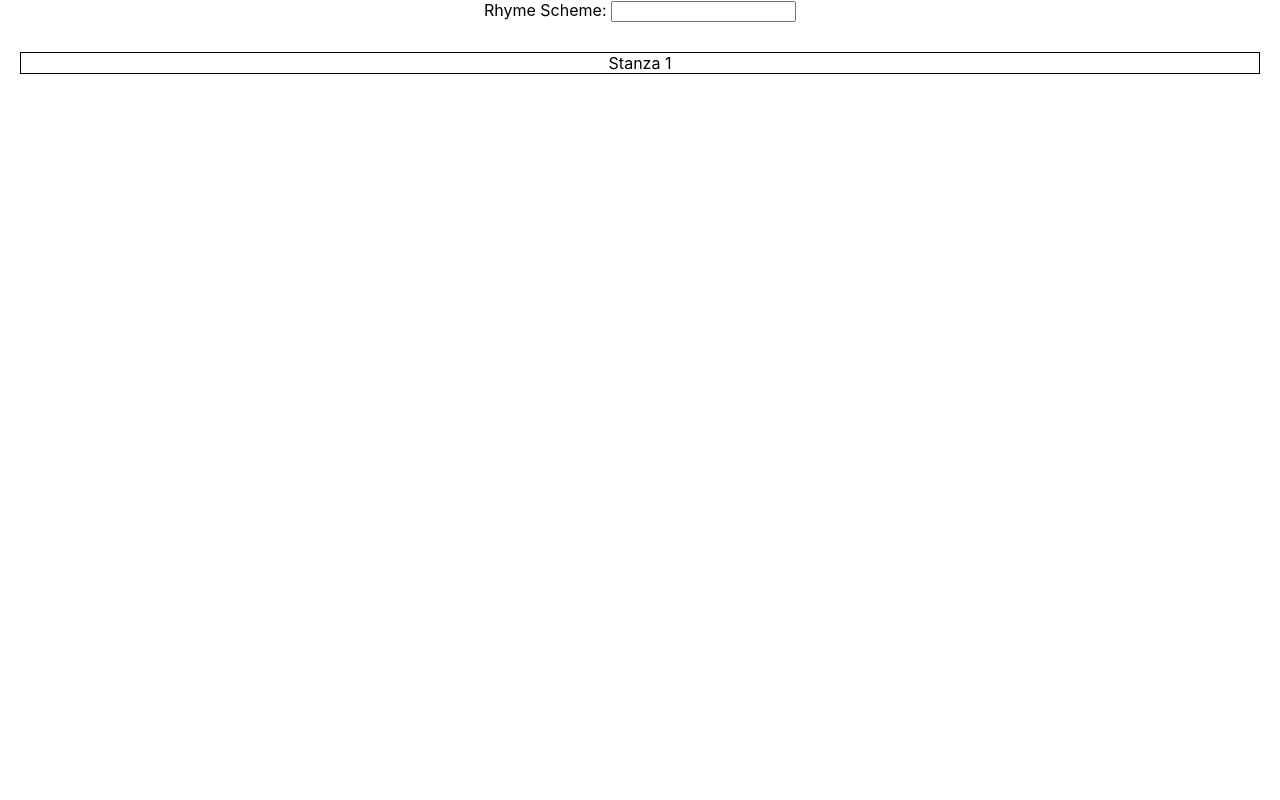
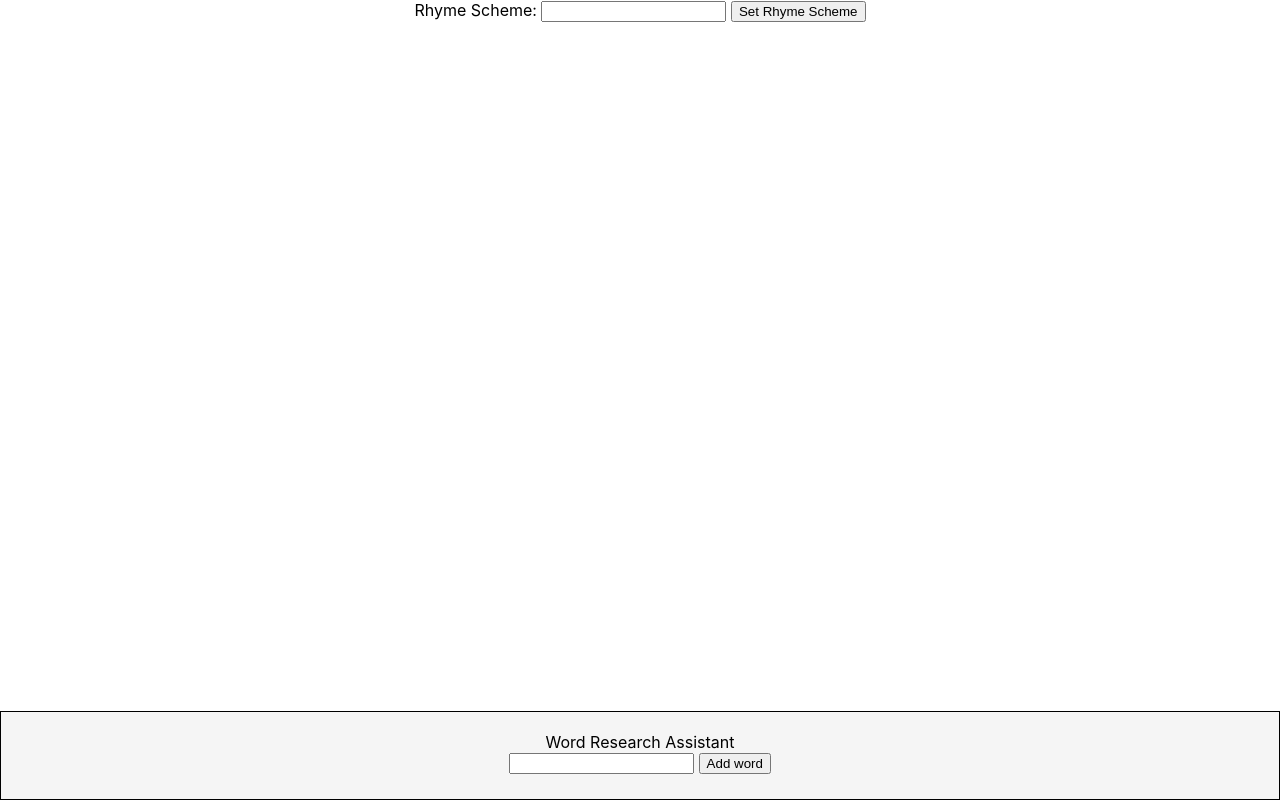
Before and after one commit to theredwillow/poem-generator, a React (Create React App) app: page / in a window 1280 px wide. Built offline with nearby package versions, Linux system fonts and the light colour scheme.

Commit message:
Major overhaul: Got API working

```diff
--- a/src/App.js
+++ b/src/App.js
@@ -1,13 +1,19 @@
 import React from 'react';
+import {PoemContextProvider} from "./Poem/context";
+import {ApiContextProvider} from "./Poem/api";
 import Poem from './Poem';
 import './App.css';
 
 
 function App() {
   return (
-    <div className="App">
-      <Poem />
-    </div>
+    <PoemContextProvider>
+      <ApiContextProvider>
+        <div className="App">
+          <Poem />
+        </div>
+      </ApiContextProvider>
+    </PoemContextProvider>
   );
 }
 
--- /dev/null
+++ b/src/Poem/Research/index.css
@@ -0,0 +1,39 @@
+.research {
+    border: 1px solid black;
+    position: fixed;
+    bottom: 0;
+    left: 0;
+    right: 0;
+    padding: 20px;
+    background-color: whitesmoke;
+}
+
+.words-display {
+    margin: 5px 0;
+}
+
+.words-display > * {
+    display: inline;
+    border: 1px solid black;
+    padding: 2.5px;
+    margin: 2.5px;
+    cursor: pointer;
+}
+
+.words-display > .active {
+    background-color: black;
+    color: white;
+    font-style: italic;
+}
+
+.data-display > .data {
+    margin: 5px 0;
+}
+
+.data > .title {
+    font-weight: bold;
+}
+
+.provided-by {
+    font-style: italic;
+}
--- /dev/null
+++ b/src/Poem/Research/index.jsx
@@ -0,0 +1,94 @@
+import React, { useContext, useState } from "react";
+import "./index.css";
+import { ApiContext } from "../api";
+
+const Research = () => {
+  const [input, setInput] = useState('');
+  const [searchWord, setSearchWord] = useState();
+  const {data, addWord, getRelatedWords, getRhymingWords, getSynonyms, getAntonyms} = useContext(ApiContext);
+  const results = data[searchWord];
+
+  const wordsDisplay = (
+    <div className="words-display">
+      {Object.keys(data).map(w => (
+        <button
+          key={w}
+          className={((w === searchWord) ? 'active' : 'inactive')}
+          onClick={() => setSearchWord((w === searchWord) ? '' : w)}
+        >
+          {w}
+        </button>
+      ))}
+    </div>
+  );
+
+  const buildSection = (title, func) => {
+    const titleLower = title.toLowerCase().replace(/ /g, '-');
+    return (
+      <div className={`data ${titleLower}`}>
+        <div className="title">{title}</div>
+        {(() => {
+          switch(results[titleLower]) {
+            case undefined:
+              return <button onClick={() => func(searchWord)}>Get {title}</button>;
+            case 'LOADING':
+              return 'Loading...';
+            case 'ERROR':
+                return (
+                  <>
+                    Sorry, there was an error. Try again?<br/>
+                    <button onClick={() => func(searchWord)}>Get {title}</button>
+                  </>
+                );
+            default:
+              return (results[titleLower].length) ? results[titleLower].join(", ") : "None found.";
+          }
+        })()}<br/>
+      </div>
+    );
+  };
+
+  let dataDisplay = '';
+  if (results) {
+    dataDisplay = (
+      <div className="data-display">
+        <div className="data definitions">
+          <div className="title">Definitions</div>
+          Examples<br/>
+        </div>
+
+        {buildSection('Related Words', getRelatedWords)}
+        {buildSection('Rhyming Words', getRhymingWords)}
+        {buildSection('Synonyms', getSynonyms)}
+        {buildSection('Antonyms', getAntonyms)}
+
+        <div className="provided-by">
+          Data provided by <a href="https://www.datamuse.com/">Datamuse</a>
+        </div>
+      </div>
+    );
+  }
+
+  const submitNewWord = () => { addWord(input); setInput(''); };
+  return (
+    <div className="research">
+      Word Research Assistant<br/>
+      <input
+        type="text"
+        name="research-word"
+        value={input}
+        onChange={(e) => setInput(e.target.value)}
+        onKeyPress={(e) => { if(e.key === "Enter") submitNewWord(); } }
+      />&nbsp;
+      <button
+        onClick={submitNewWord}
+      >
+        Add word
+      </button>
+      {wordsDisplay}
+      {dataDisplay}
+    </div>
+  );
+}
+
+export default Research;
--- /dev/null
+++ b/src/Poem/Scheme/index.jsx
@@ -0,0 +1,44 @@
+import React, { useContext, useState } from "react";
+import { PoemContext } from "../context";
+
+const Scheme = () => {
+  const {rhymeScheme, changeRhymeScheme} = useContext(PoemContext);
+  const [newRhymeScheme, setNewRhymeScheme] = useState(rhymeScheme);
+  const [editable, setEditable] = useState(true);
+
+  const setScheme = () => {
+    changeRhymeScheme(newRhymeScheme);
+    setEditable(false);
+  };
+
+  const editScheme = () => {
+    const isSure = window.confirm("Are you sure you want to edit the rhyme scheme? You could lose some of your work.");
+    if (isSure) {
+      setEditable(true);
+    }
+  }
+
+  const edit = (
+    <label>
+      Rhyme Scheme:&nbsp;
+      <input type="text" name="name" value={newRhymeScheme} onChange={(e) => setNewRhymeScheme(e.target.value)} />&nbsp;
+      <button onClick={e => setScheme()}>
+        Set Rhyme Scheme
+      </button>
+    </label>
+    // DEVNOTE Create sample poem display here
+  );
+
+  const view = (
+    <div>
+      Rhyme Scheme: {rhymeScheme}&nbsp;
+      <button onClick={() => editScheme()}>
+        Edit
+      </button>
+    </div>
+  );
+
+  return (editable) ? edit : view;
+}
+
+export default Scheme;
--- a/src/Poem/Stanza/Line/index.jsx
+++ b/src/Poem/Stanza/Line/index.jsx
@@ -1,13 +1,14 @@
 import React, { useContext } from "react";
-import PoemContext from "../../context";
+import { PoemContext } from "../../context";
 
-const Line = ({ line }) => {
-  const letters = useContext(PoemContext).letters;
-  const letterNumber = letters.indexOf(line) + 1 || "x";
-  return(
-    <div key={line} className={`line letter-${letterNumber}`}>
+const Line = ({ letter }) => {
+  const {letters} = useContext(PoemContext);
+  const letterNumber = letters.indexOf(letter) + 1 || "x";
+
+  return (
+    <div className={`line letter-${letterNumber}`}>
       <input type="text" />
-      <div className="line-letter">{line}</div>
+      <div className="line-letter">{letter}</div>
     </div>
   );
 };
--- a/src/Poem/Stanza/index.jsx
+++ b/src/Poem/Stanza/index.jsx
@@ -3,11 +3,14 @@ import Line from "./Line";
 
 const Stanza = ({ stanza, i }) => {
   const lines = stanza.split("");
-  const lineDisplays = lines.map(line => <Line line={line} />);
+  const lineDisplays = lines.map((letter, i) => <Line key={`line-${i}`} letter={letter} />);
   return (
-    <div key={stanza} className="stanza">
-      Stanza {i + 1}
-      {lineDisplays}
+    <div className="stanza">
+      Stanza {i + 1}<br/>
+      <div className="line-container">
+        {lineDisplays}
+      </div>
+      <textarea className="stanza-notes" rows={lines.length * 4} />
     </div>
   );
 };
--- /dev/null
+++ b/src/Poem/api.js
@@ -0,0 +1,62 @@
+import React, { createContext, useState } from "react";
+
+const defaultValues = {
+  data: {},
+  getWord: () => null
+}
+export const ApiContext = createContext(defaultValues);
+
+export const ApiContextProvider = (props) => {
+  const [data, setData] = useState({});
+
+  const fetchData = (code, usage, word) => {
+    // console.log(`https://api.datamuse.com/words?${code}=${word}`);
+    setData(
+      {
+        ...data,
+        [word]: {
+          ...data[word],
+          [usage]: 'LOADING'
+        }
+      }
+    )
+    // FIXME Escape characters?
+    fetch(`https://api.datamuse.com/words?${code}=${word}`)
+      .then(res => res.json())
+      .then((res) => {
+        setData(
+          {
+            ...data,
+            [word]: {
+              ...data[word],
+              [usage]: res.map(r => r.word)
+            }
+          }
+        )
+      })
+      .catch((err) => {
+        setData(
+          {
+            ...data,
+            [word]: {
+              ...data[word],
+              [usage]: 'ERROR'
+            }
+          }
+        )
+        console.log(err);
+      });
+  };
+
+  const addWord = (word) => setData({...data, [word]: {}});
+  const getRelatedWords = (word) => fetchData('ml', 'related-words', word);
+  const getRhymingWords = (word) => fetchData('rel_rhy', 'rhyming-words', word);
+  const getSynonyms = (word) => fetchData('rel_syn', 'synonyms', word);
+  const getAntonyms = (word) => fetchData('rel_ant', 'antonyms', word);
+
+  return (
+    <ApiContext.Provider value={{ data, addWord, getRelatedWords, getRhymingWords, getSynonyms, getAntonyms }}>
+      {props.children}
+    </ApiContext.Provider>
+  );
+};
--- a/src/Poem/context.jsx
+++ b/src/Poem/context.jsx
@@ -1,10 +1,30 @@
-import { createContext } from "react";
+import React, { createContext, useState } from "react";
 
-const defaultContext = {
-    rhymeScheme: "",
-    letters: []
+const defaultValues = {
+  rhymeScheme: "",
+  letters: [],
+  stanzas: [],
+  changeRhymeScheme: () => { }
+}
+export const PoemContext = createContext(defaultValues);
+
+export const PoemContextProvider = (props) => {
+  const [rhymeScheme, setRhymeScheme] = useState("");
+  const letters = rhymeScheme
+    .split("")
+    .filter((v, i, a) => a.indexOf(v) === i && v !== " " && v !== "X");
+  const stanzas = (rhymeScheme !== "") ?
+    rhymeScheme.split(" ")
+    : [];
+
+  const changeRhymeScheme = (scheme) => {
+    scheme = scheme.toUpperCase().trim();
+    setRhymeScheme(scheme);
+  };
+
+  return (
+    <PoemContext.Provider value={{ rhymeScheme, changeRhymeScheme, letters, stanzas }}>
+      {props.children}
+    </PoemContext.Provider>
+  );
 };
-
-const PoemContext = createContext([defaultContext, () => {}]);
-
-export default PoemContext;
--- a/src/Poem/index.css
+++ b/src/Poem/index.css
@@ -3,16 +3,21 @@
   margin: 30px 20px;
 }
 
+.line-container {
+  width: 75%;
+}
+
 .line {
   border: 1px dotted grey;
   margin: 5px;
-  position: relative;
-  min-height: 40px;
   z-index: 0;
 }
 
+.stanza > *, .line > * {
+  display: inline-block;
+}
+
 .line-letter {
-  position: absolute;
   z-index: 1;
   right: 5px;
   bottom: 0;
--- a/src/Poem/index.jsx
+++ b/src/Poem/index.jsx
@@ -1,30 +1,28 @@
-import React, { useState } from "react";
-import PoemContext from "./context";
+import React, { useContext } from "react";
+import {PoemContext} from "./context";
+import Scheme from "./Scheme";
 import Stanza from "./Stanza";
+import Research from "./Research";
 import "./index.css";
 
 const Poem = () => {
-
-  const [rhymeScheme, setRhymeScheme] = useState("");
-  const letters = rhymeScheme
-    .split("")
-    .filter((v, i, a) => a.indexOf(v) === i && v !== " " && v !== "X");
-  const stanzas = rhymeScheme.split(" ");
-
-  const stanzaDisplays = stanzas.map((stanza, i) => <Stanza stanza={stanza} i={i} />);
+  const {stanzas} = useContext(PoemContext);
+  const stanzaDisplays = (stanzas.length) ?
+    stanzas.map((stanza, i) =>
+      <Stanza
+        key={`stanza-${i}-${stanza}`}
+        stanza={stanza}
+        i={i}
+      />
+    )
+    : [];
 
   return (
-    <PoemContext.Provider value={{ rhymeScheme, letters }}>
-      <label>
-        Rhyme Scheme:&nbsp;
-        <input
-          type="text"
-          name="name"
-          onChange={e => setRhymeScheme(e.target.value.toUpperCase())}
-        />
-      </label>
+    <>
+      <Scheme />
       {stanzaDisplays}
-    </PoemContext.Provider>
+      <Research />
+    </>
   );
 };
 
```
